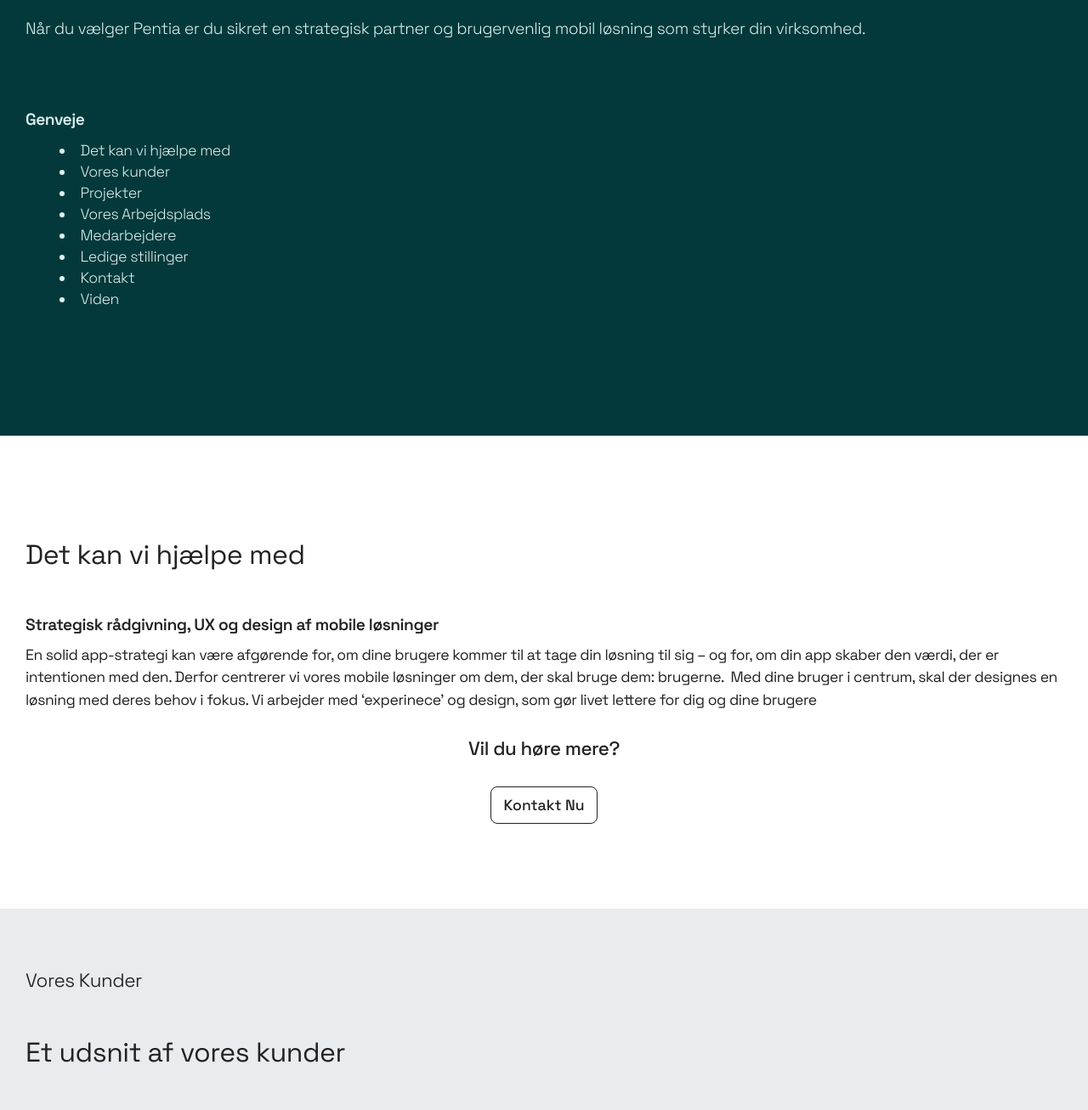
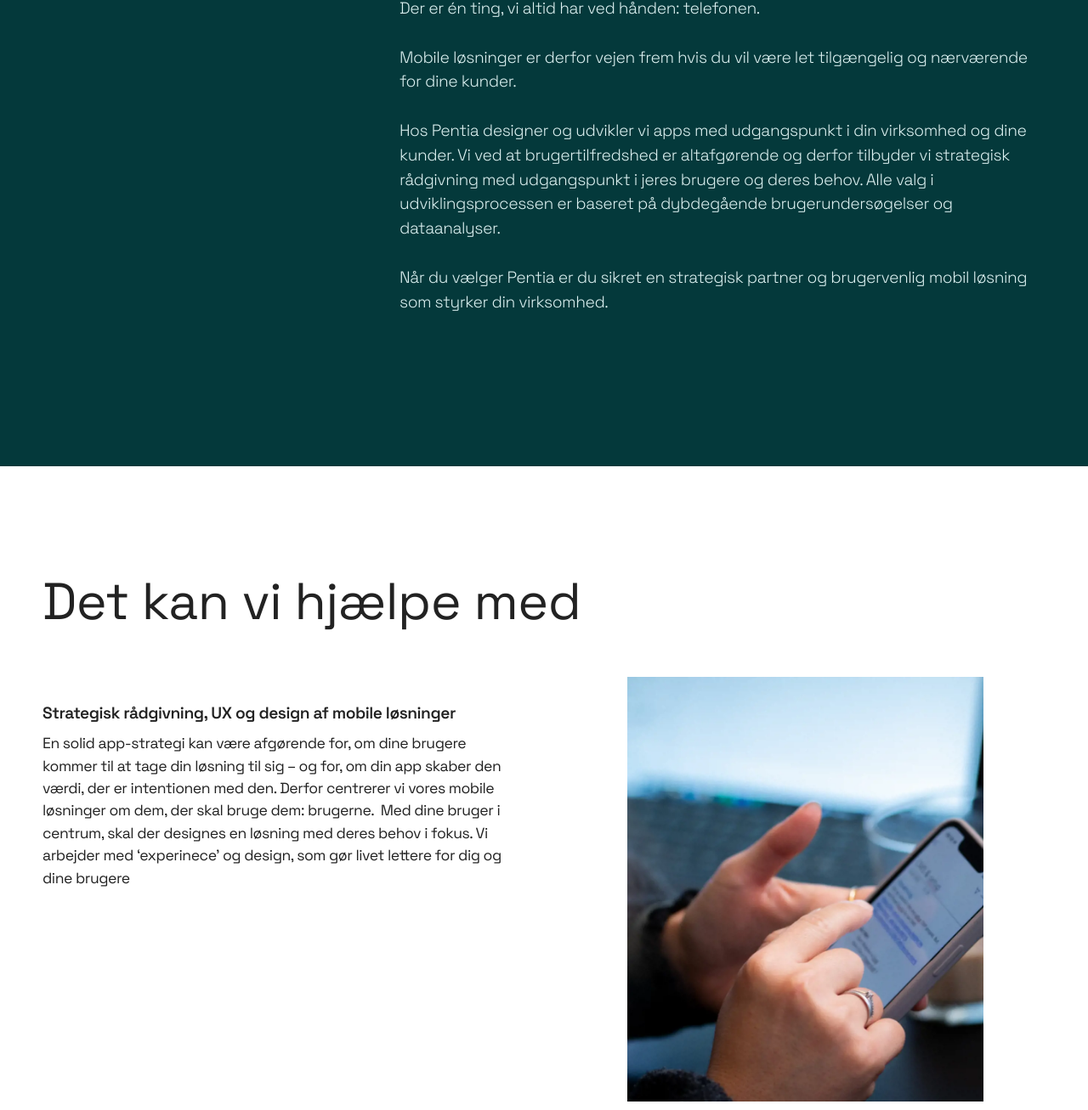
Before and after one commit to AmalieThomas/projekt5, a plain HTML site: page index.html in a window 1280 px wide. Shown: the part 893-2200 px from the top of the page at 85% size. Drawn offline with Linux system fonts and the light colour scheme.

Commit message:
dfrefgre

```diff
--- a/index.html
+++ b/index.html
@@ -32,9 +32,6 @@
                     Hos Pentia designer og udvikler vi apps med udgangspunkt i din virksomhed og dine kunder.
                     Vi ved at brugertilfredshed er altafgørende og derfor tilbyder vi strategisk rådgivning med udgangspunkt i jeres brugere og deres behov. Alle valg i udviklingsprocessen er baseret på dybdegående brugerundersøgelser og dataanalyser.<br><br>
 
-                    Vi er specialiseret inden for både cross-platform- og native apps og vi sørger for at vælge den rette teknologi til din virksomhed.<br><br>
-
-                    I en verden hvor alt ændrer sig hele tiden er det vigtigt at kunne tilpasse sig. Derfor tilbyder vi løbende drift af din app så den altid lever op til brugernes behov.<br><br>
                     Når du vælger Pentia er du sikret en strategisk partner og brugervenlig mobil løsning som styrker din virksomhed.<br><br>
                     </p>
                 </article>
@@ -54,8 +51,15 @@
             </section>
             <section class="services">
                 <h2>Det kan vi hjælpe med</h2>
-                <h5>Strategisk rådgivning, UX og design af mobile løsninger</h5>
-                <p>En solid app-strategi kan være afgørende for, om dine brugere kommer til at tage din løsning til sig – og for, om din app skaber den værdi, der er intentionen med den. Derfor centrerer vi vores mobile løsninger om dem, der skal bruge dem: brugerne.  Med dine bruger i centrum, skal der designes en løsning med deres behov i fokus. Vi arbejder med ‘experinece’ og design, som gør livet lettere for dig og dine brugere</p>
+                <div class="services-flex">
+                    <div class="services-img-container">
+                        <img src="billeder/appbruger.webp" alt="hænder der bruger en app">
+                    </div>
+                    <div class="services-text">
+                        <h5>Strategisk rådgivning, UX og design af mobile løsninger</h5>
+                        <p>En solid app-strategi kan være afgørende for, om dine brugere kommer til at tage din løsning til sig – og for, om din app skaber den værdi, der er intentionen med den. Derfor centrerer vi vores mobile løsninger om dem, der skal bruge dem: brugerne.  Med dine bruger i centrum, skal der designes en løsning med deres behov i fokus. Vi arbejder med ‘experinece’ og design, som gør livet lettere for dig og dine brugere</p>
+                    </div>
+                </div>
                 <div class="kontakt-flex">
                     <h3>Vil du høre mere?</h3>
                     <button>Kontakt Nu</button>
--- a/styles.css
+++ b/styles.css
@@ -33,7 +33,7 @@
     padding-right: 30px;
     padding-top: 70px;
     padding-bottom: 100px;
-    }
+}
 
 
 h1 {
@@ -99,7 +99,8 @@
 }
 
 ul{
-    margin:0;
+    margin: 0;
+    padding: 0;
     list-style-position: inside;
 }
 
@@ -109,7 +110,7 @@
     letter-spacing: -0.03rem;
     margin: 0;
     padding: 0;
-    padding-top: 3px;
+    padding-top: 7px;
 }
 
 button {
@@ -177,6 +178,21 @@
     padding-top: 50px;
 }
 
+.services-img-container{
+    display: flex;
+    justify-content: center;
+    align-items: center;
+}
+
+.services img{
+    max-width: 100%;
+    max-height: 500px;
+}
+
+.services h5{
+    padding-top: 30px;
+}
+
 .kontakt-flex{
     display: flex;
     flex-direction: column;
@@ -185,7 +201,7 @@
 
 .kontakt-flex h3{
     padding: 0;
-    padding-top: 30px;
+    padding-top: 40px;
 }
 
 
@@ -206,7 +222,6 @@
 }
 .logo-container{
     display: flex;
-    align-content: center;
     padding-right: 20px;
     padding-bottom: 30px;
 }
@@ -294,3 +309,64 @@
 .andet-info{
     grid-area: a;
 }
+
+@media only screen and (min-width: 800px) {
+
+    header{
+        padding-left: 50px;
+        padding-right: 50px;
+    }
+
+    main section{
+        padding-left: 50px;
+        padding-right: 50px;
+    }
+
+    footer{
+        padding-left: 50px;
+        padding-right: 50px;
+    }
+
+    h1{
+        font-size: 4.8rem;
+    }
+
+    h2{
+        font-size: 3.8rem;
+    }
+
+    .introflex{
+        display: flex;
+        flex-direction: row-reverse;
+    }
+
+    .introflex article{
+        display: flex;
+        flex-direction: column;
+        margin-left: 40px;
+        flex: 2;
+    }
+
+    .introflex article *{
+        max-width: 800px;
+        width: 100%;
+    }
+
+    .introflex nav{
+        flex: 1;
+    }
+
+    .services-flex{
+        display: flex;
+        flex-direction: row-reverse;
+    }
+    .services-img-container{
+        flex: 1;
+        padding-left: 50px;
+    }
+
+    .services-text{
+        flex: 1;
+    }
+
+}
```
Also changed, not shown: billeder/appbruger.webp (added).
